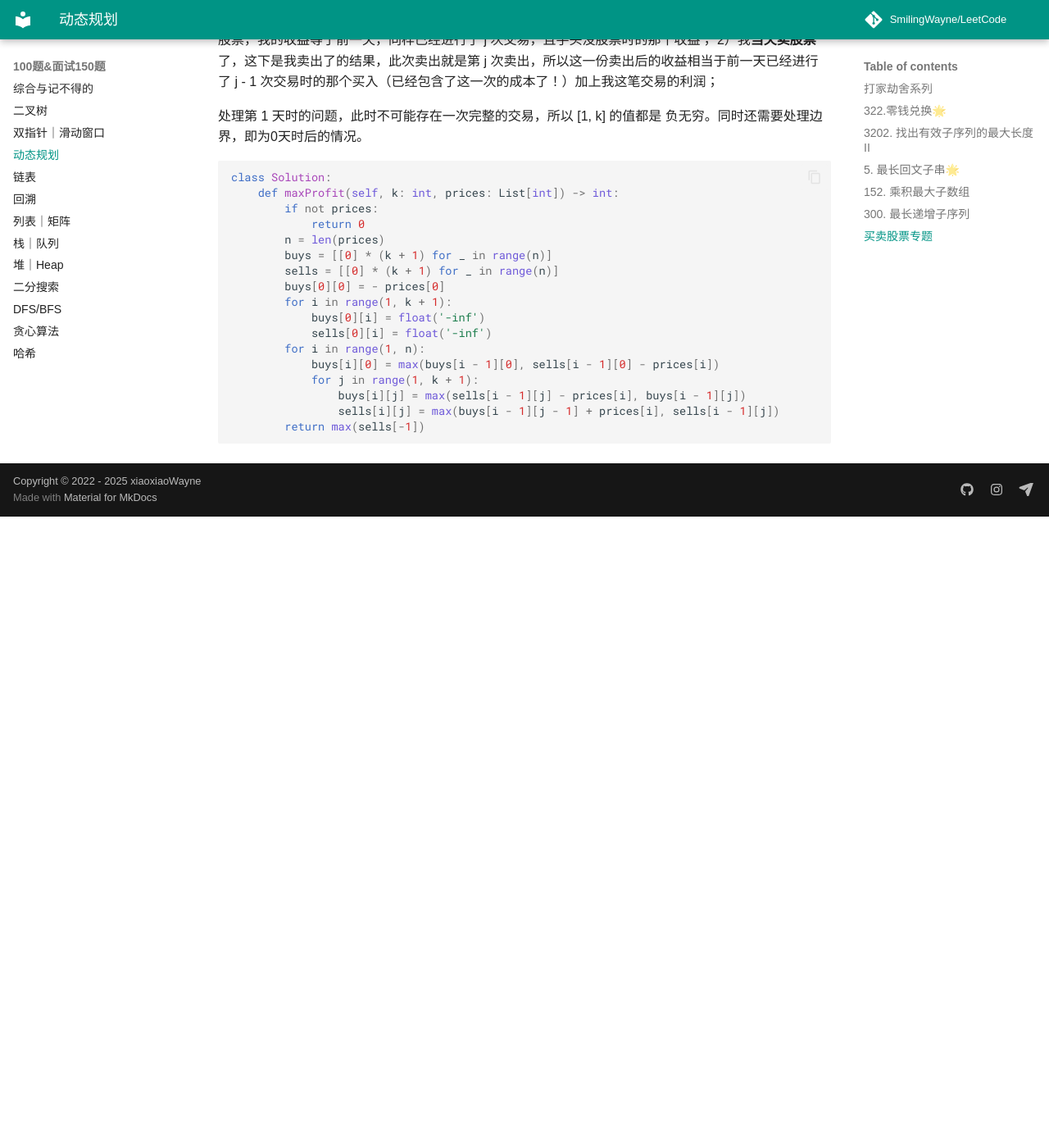
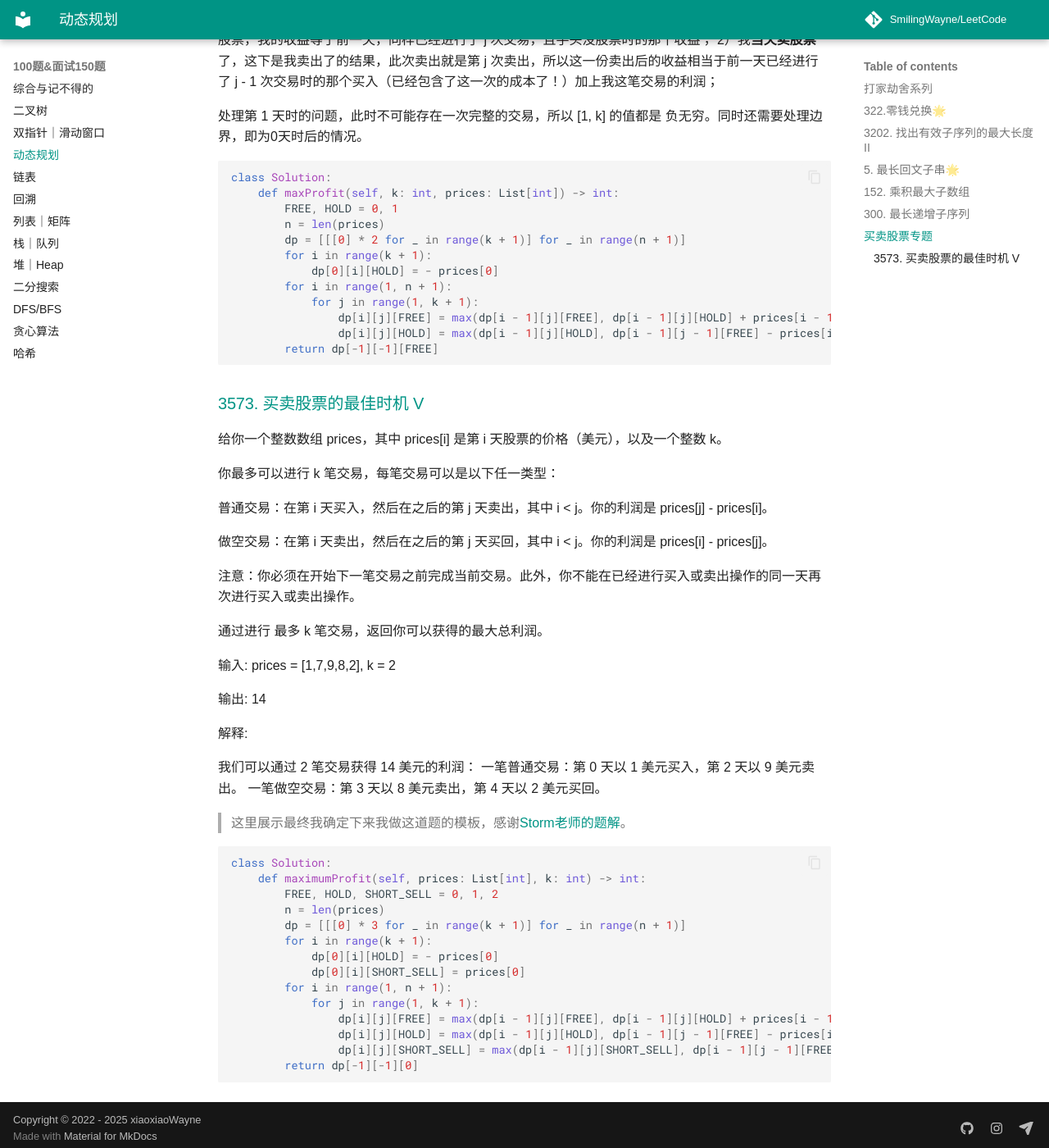
Before and after one commit to SmilingWayne/LeetCode, an MkDocs documentation site: the page built from docs/Hot100/DP.md, in a window 1280 px wide and 1400 px high, scrolled down 7197 px. Shown: the whole window at 82% size. Built offline with MkDocs 1.6.1 and Material for MkDocs 9.7.7, drawn with Linux system fonts in a browser that asks for light colours; comment, search, counter and statistics services are not loaded; a style sheet for code colours, icons or effects is not loaded; before the commit the page ends 7827 px from its top, so only the background shows below that.

Commit message:
Update 20250803

````diff
--- a/docs/Hot100/DP.md
+++ b/docs/Hot100/DP.md
@@ -395,19 +395,59 @@ class Solution:
 ```python
 class Solution:
     def maxProfit(self, k: int, prices: List[int]) -> int:
-        if not prices:
-            return 0
+        FREE, HOLD = 0, 1
         n = len(prices)
-        buys = [[0] * (k + 1) for _ in range(n)]
-        sells = [[0] * (k + 1) for _ in range(n)]
-        buys[0][0] = - prices[0]
-        for i in range(1, k + 1):
-            buys[0][i] = float('-inf')
-            sells[0][i] = float('-inf')
-        for i in range(1, n):
-            buys[i][0] = max(buys[i - 1][0], sells[i - 1][0] - prices[i])
+        dp = [[[0] * 2 for _ in range(k + 1)] for _ in range(n + 1)]
+        for i in range(k + 1):
+            dp[0][i][HOLD] = - prices[0]
+        for i in range(1, n + 1):
             for j in range(1, k + 1):
-                buys[i][j] = max(sells[i - 1][j] - prices[i], buys[i - 1][j])
-                sells[i][j] = max(buys[i - 1][j - 1] + prices[i], sells[i - 1][j])
-        return max(sells[-1])
+                dp[i][j][FREE] = max(dp[i - 1][j][FREE], dp[i - 1][j][HOLD] + prices[i - 1])
+                dp[i][j][HOLD] = max(dp[i - 1][j][HOLD], dp[i - 1][j - 1][FREE] - prices[i - 1])
+        return dp[-1][-1][FREE]
+
 ```
+
+
+### [3573. 买卖股票的最佳时机 V](https://leetcode.cn/problems/best-time-to-buy-and-sell-stock-v/description/)
+
+给你一个整数数组 prices，其中 prices[i] 是第 i 天股票的价格（美元），以及一个整数 k。
+
+你最多可以进行 k 笔交易，每笔交易可以是以下任一类型：
+
+普通交易：在第 i 天买入，然后在之后的第 j 天卖出，其中 i < j。你的利润是 prices[j] - prices[i]。
+
+做空交易：在第 i 天卖出，然后在之后的第 j 天买回，其中 i < j。你的利润是 prices[i] - prices[j]。
+
+注意：你必须在开始下一笔交易之前完成当前交易。此外，你不能在已经进行买入或卖出操作的同一天再次进行买入或卖出操作。
+
+通过进行 最多 k 笔交易，返回你可以获得的最大总利润。
+
+输入: prices = [1,7,9,8,2], k = 2
+
+输出: 14
+
+解释:
+
+我们可以通过 2 笔交易获得 14 美元的利润：
+一笔普通交易：第 0 天以 1 美元买入，第 2 天以 9 美元卖出。
+一笔做空交易：第 3 天以 8 美元卖出，第 4 天以 2 美元买回。
+
+> 这里展示最终我确定下来我做这道题的模板，感谢[Storm老师的题解](https://leetcode.cn/problems/best-time-to-buy-and-sell-stock-v/solutions/3695625/3573-mai-mai-gu-piao-de-zui-jia-shi-ji-v-gtyu/)。
+
+```python
+class Solution:
+    def maximumProfit(self, prices: List[int], k: int) -> int:
+        FREE, HOLD, SHORT_SELL = 0, 1, 2
+        n = len(prices)
+        dp = [[[0] * 3 for _ in range(k + 1)] for _ in range(n + 1)]
+        for i in range(k + 1):
+            dp[0][i][HOLD] = - prices[0]
+            dp[0][i][SHORT_SELL] = prices[0]
+        for i in range(1, n + 1):
+            for j in range(1, k + 1):
+                dp[i][j][FREE] = max(dp[i - 1][j][FREE], dp[i - 1][j][HOLD] + prices[i - 1],  dp[i - 1][j][SHORT_SELL] - prices[i - 1] )
+                dp[i][j][HOLD] = max(dp[i - 1][j][HOLD], dp[i - 1][j - 1][FREE] - prices[i - 1])
+                dp[i][j][SHORT_SELL] = max(dp[i - 1][j][SHORT_SELL], dp[i - 1][j - 1][FREE] + prices[i - 1])
+        return dp[-1][-1][0]
+```
````
